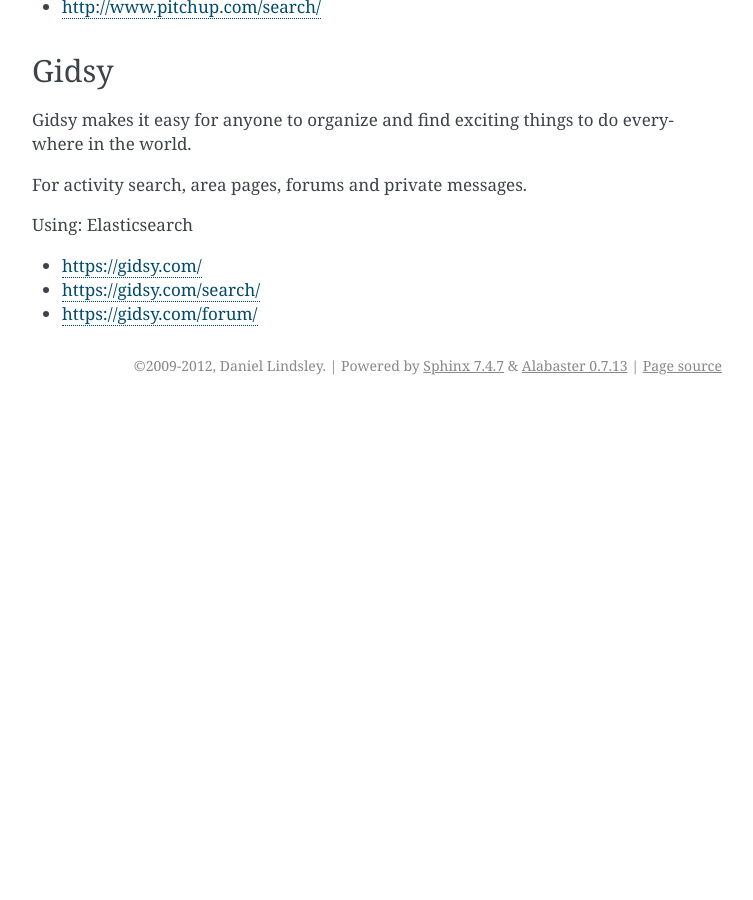
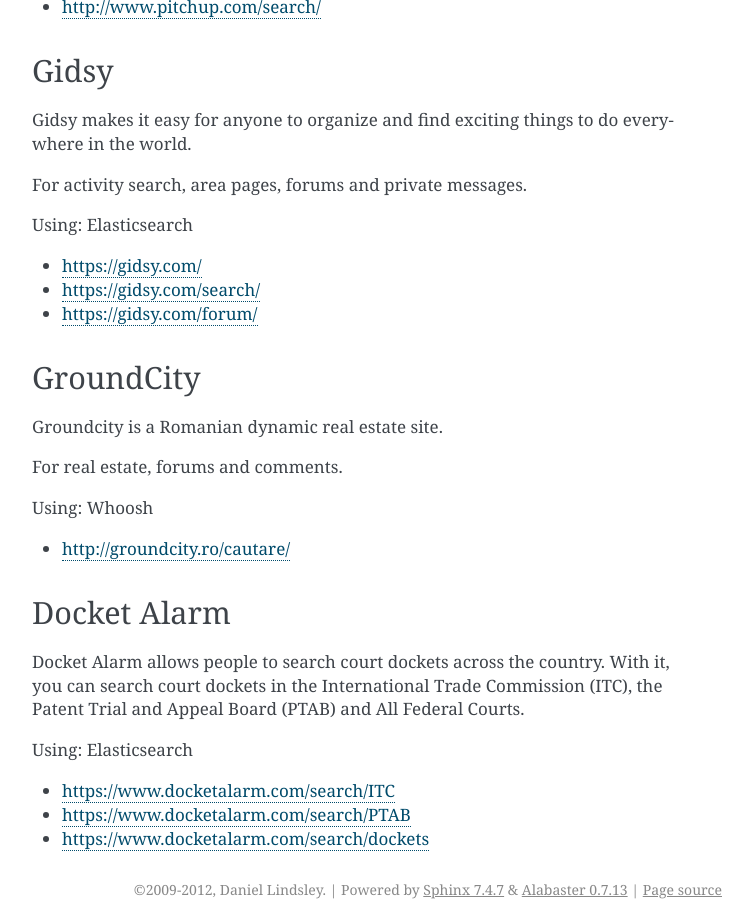
Before and after one commit to django-haystack/django-haystack, a Sphinx documentation site: the page built from docs/who_uses.rst, in a window 1280 px wide and 900 px high, scrolled down 6006 px. Shown: the whole window, without its empty margins (388-1141 px from the left). Built offline with Sphinx 7.4.7, drawn with Linux system fonts in a browser that asks for light colours; before the commit the page ends 6411 px from its top, so only the background shows below that; some of the changed text lies outside the part shown.

Commit message:
Added GroundCity & Docket Alarm to the Who Uses docs.

```diff
--- a/docs/who_uses.rst
+++ b/docs/who_uses.rst
@@ -316,3 +316,30 @@
 * https://gidsy.com/
 * https://gidsy.com/search/
 * https://gidsy.com/forum/
+
+
+GroundCity
+----------
+
+Groundcity is a Romanian dynamic real estate site.
+
+For real estate, forums and comments.
+
+Using: Whoosh
+
+* http://groundcity.ro/cautare/
+
+
+Docket Alarm
+------------
+
+Docket Alarm allows people to search court dockets across
+the country. With it, you can search court dockets in the International Trade
+Commission (ITC), the Patent Trial and Appeal Board (PTAB) and All Federal
+Courts.
+
+Using: Elasticsearch
+
+* https://www.docketalarm.com/search/ITC
+* https://www.docketalarm.com/search/PTAB
+* https://www.docketalarm.com/search/dockets
```
